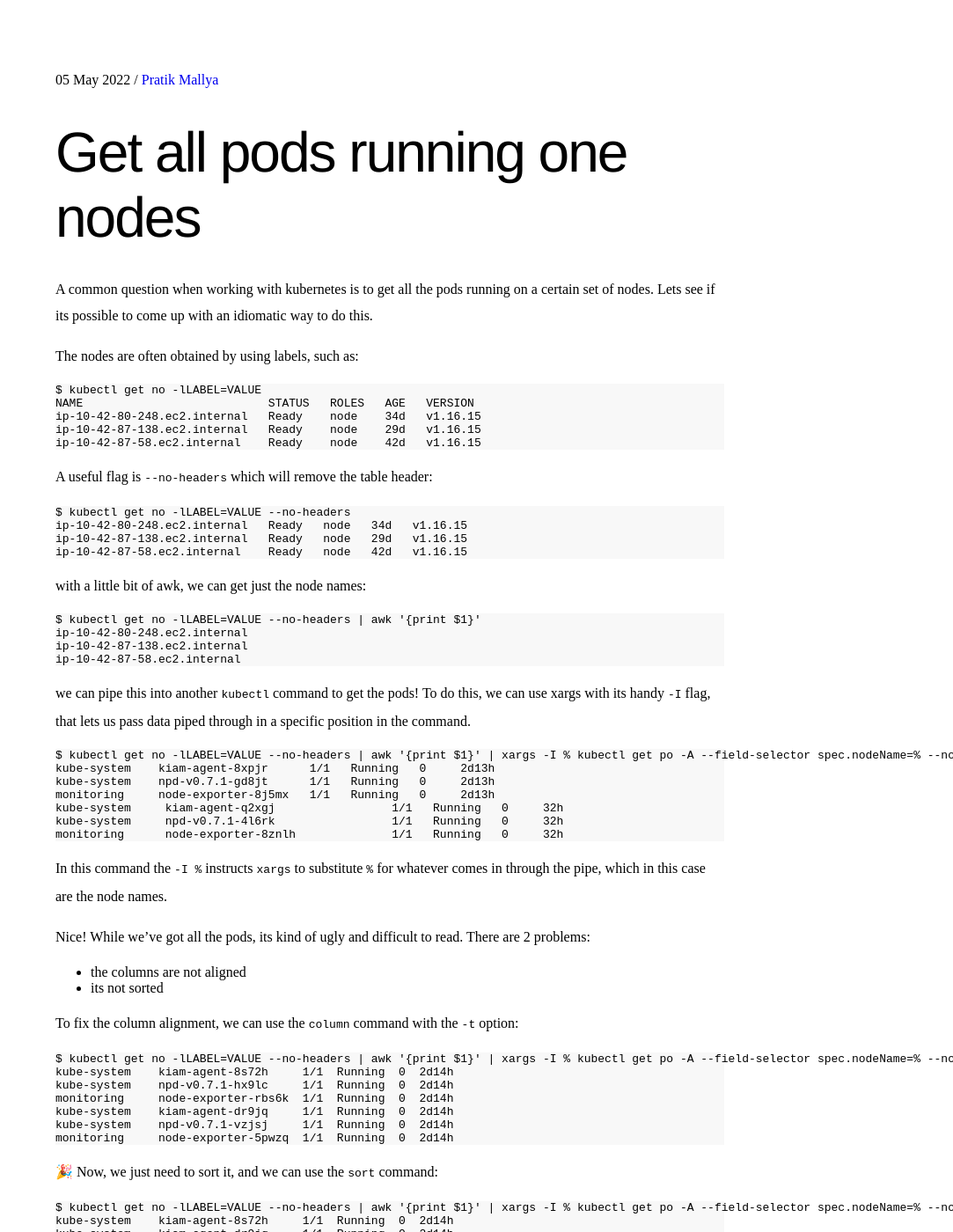
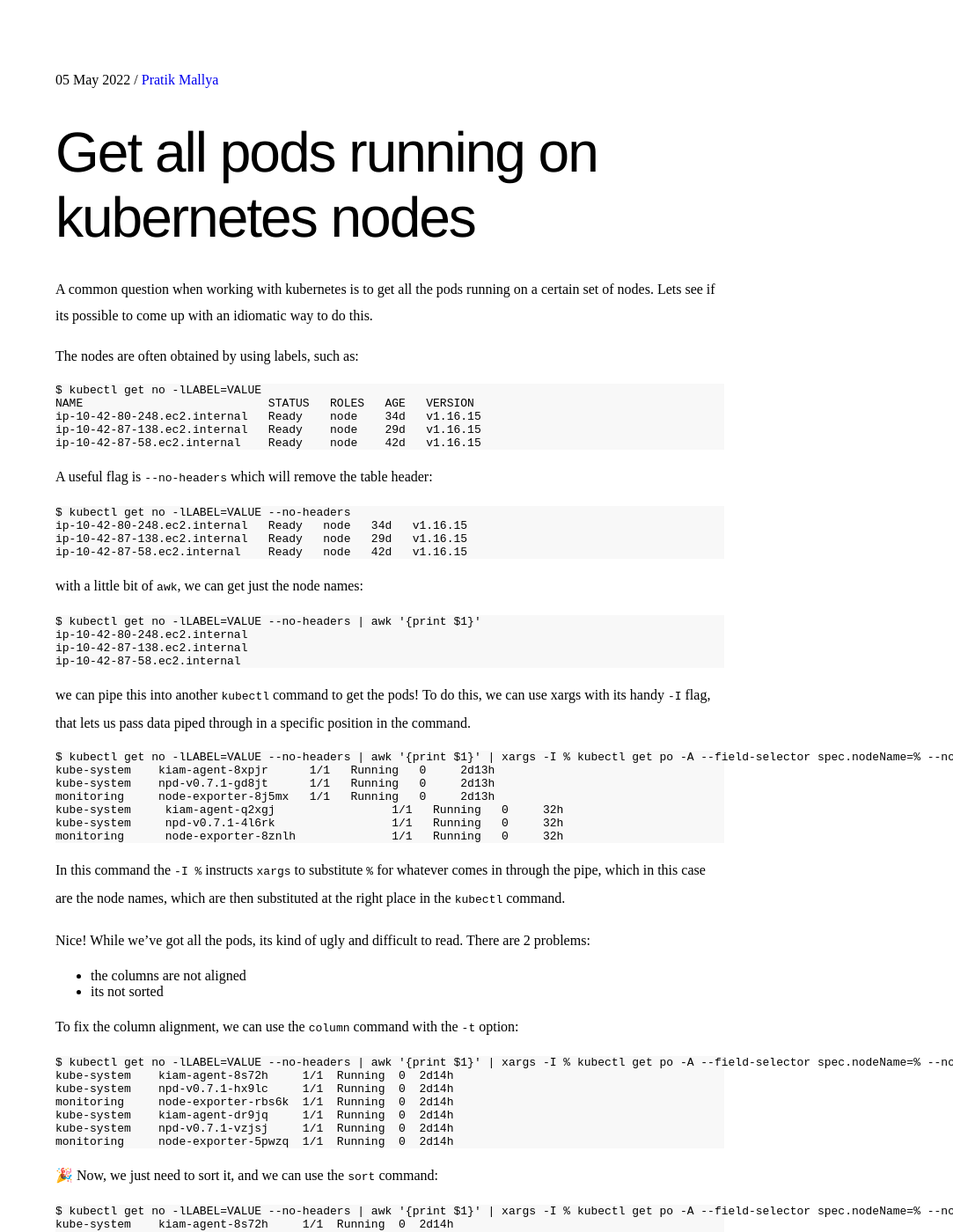
Before and after one commit to pratikmallya/pratikmallya.github.io, a Jekyll site: the page built from _posts/2022-05-05-getting-all-pods-on-nodes.md, in a window 1280 px wide and 1400 px high. Shown: the whole window at 88% size, without its empty margins (197-1280 px from the left). Built offline with Jekyll 4.4.1, drawn with Linux system fonts in a browser that asks for light colours; some of the changed text lies outside the part shown.

Commit message:
improve stuff

````diff
--- a/_posts/2022-05-05-getting-all-pods-on-nodes.md
+++ b/_posts/2022-05-05-getting-all-pods-on-nodes.md
@@ -1,7 +1,7 @@
 ---
 layout: post
-title: "Get all pods running one nodes"
-description: "How to get all pods running on nodes"
+title: "Get all pods running on kubernetes nodes"
+description: "How to get all pods running on kubernetes nodes"
 tags: ["kubernetes", "unix"]
 ---
 
@@ -25,7 +25,7 @@ ip-10-42-80-248.ec2.internal   Ready   node   34d   v1.16.15
 ip-10-42-87-138.ec2.internal   Ready   node   29d   v1.16.15
 ip-10-42-87-58.ec2.internal    Ready   node   42d   v1.16.15
 ```
-with a little bit of awk, we can get just the node names:
+with a little bit of `awk`, we can get just the node names:
 
 ```
 $ kubectl get no -lLABEL=VALUE --no-headers | awk '{print $1}'
@@ -46,7 +46,7 @@ kube-system     npd-v0.7.1-4l6rk                 1/1   Running   0     32h
 monitoring      node-exporter-8znlh              1/1   Running   0     32h
 ```
 In this command the `-I %` instructs `xargs` to substitute `%` for whatever comes in through the pipe, which in this
-case are the node names.
+case are the node names, which are then substituted at the right place in the `kubectl` command.
 
 Nice! While we've got all the pods, its kind of ugly and difficult to read. There are 2 problems:
 
````
Also changed, not shown: other parts of _posts/2022-05-05-getting-all-pods-on-nodes.md (+1 -1 lines).
